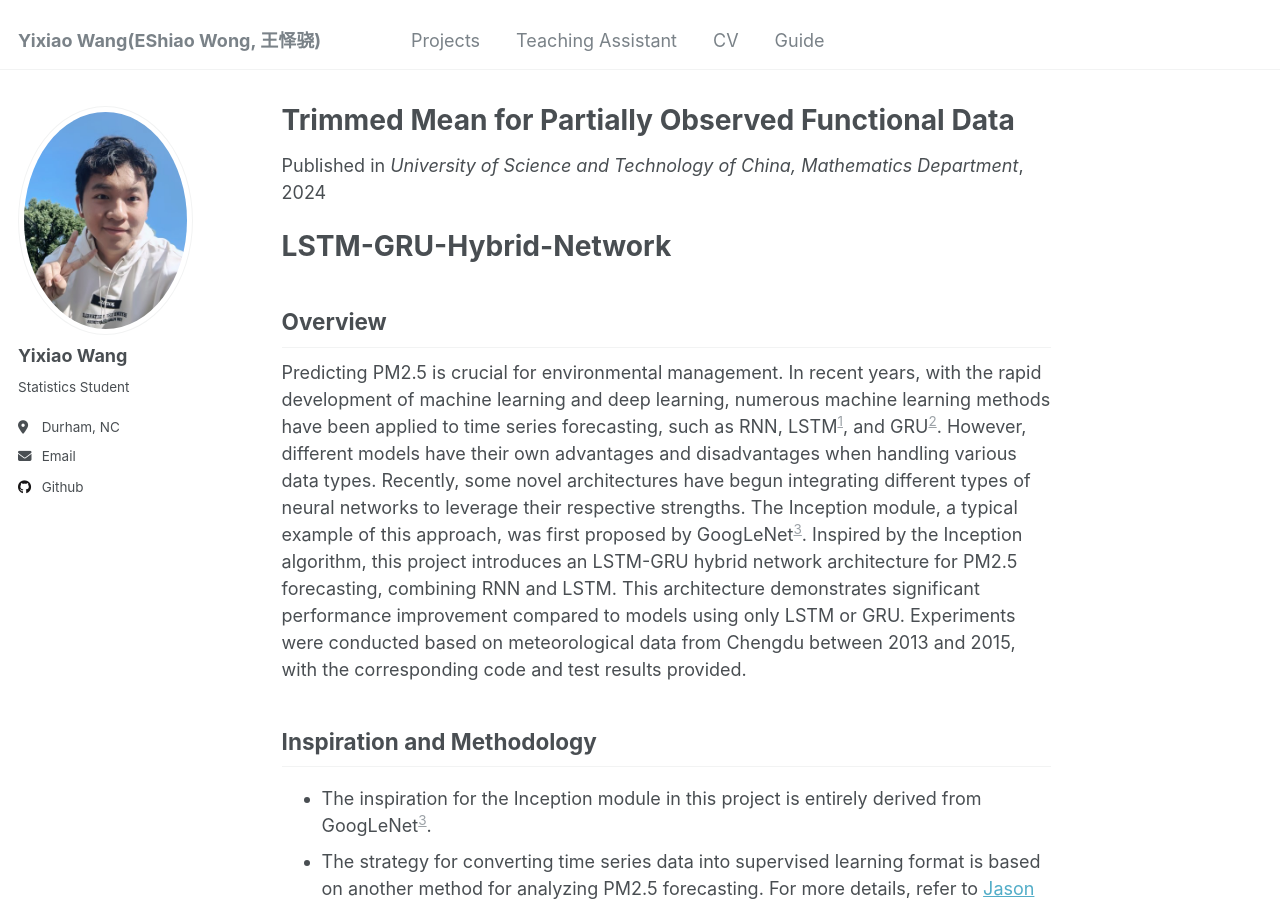
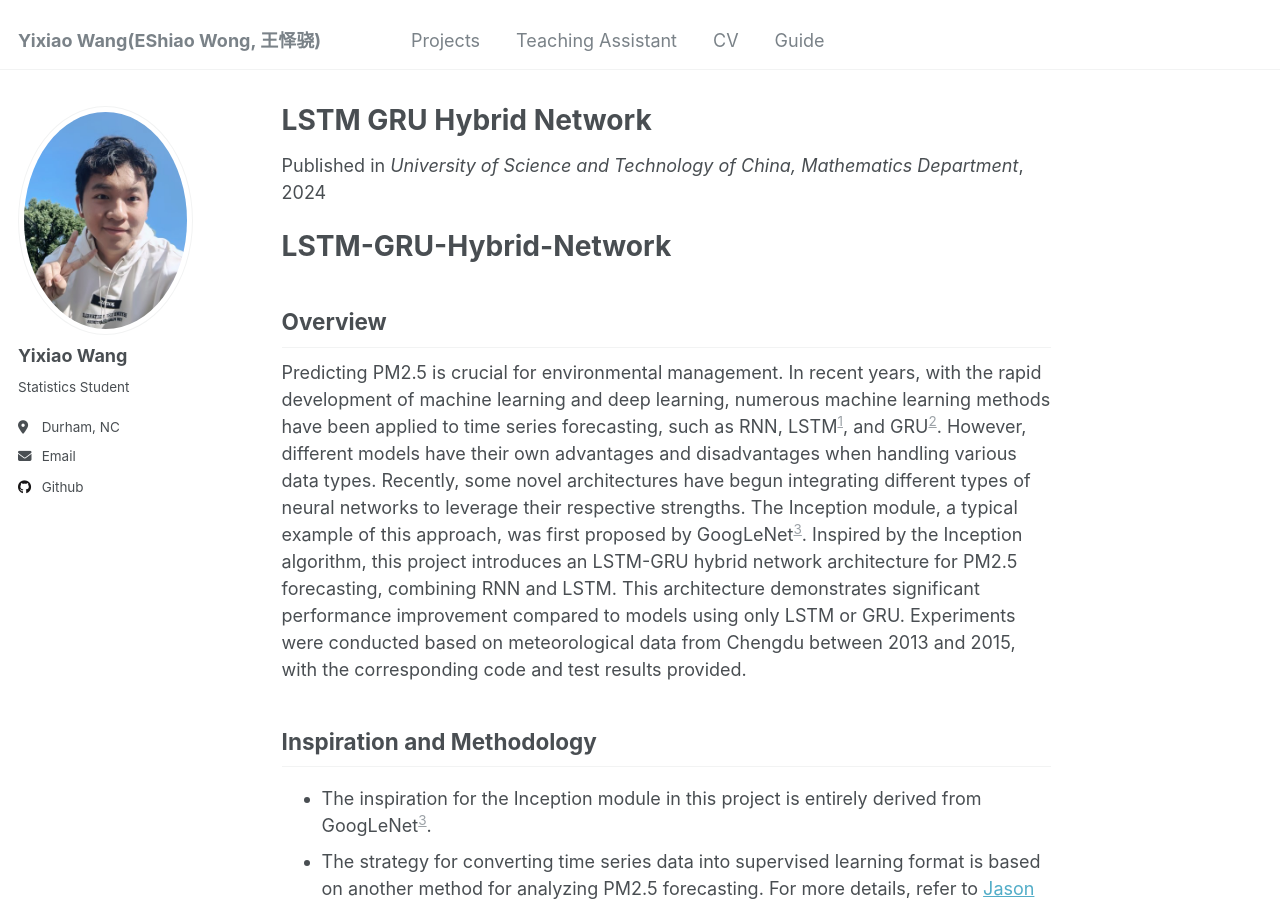
Before and after one commit to Yixiao-Wang-Stats/Yixiao-Wang-Stats.github.io, a Jekyll site: the page built from _projects/LSTM-GRU-Hybrid-Network.md, in a window 1280 px wide and 900 px high. Built offline with Jekyll 4.4.1, drawn with Linux system fonts in a browser that asks for light colours; nearby versions of some CDN libraries; library files that are not in the unit come from our copies; a script that is not in the unit is left out.

Commit message:
Update LSTM-GRU-Hybrid-Network.md

```diff
--- a/_projects/LSTM-GRU-Hybrid-Network.md
+++ b/_projects/LSTM-GRU-Hybrid-Network.md
@@ -1,5 +1,5 @@
 ---
-title: "Trimmed Mean for Partially Observed Functional Data"
+title: "LSTM GRU Hybrid Network"
 collection: projects
 type: "Project"
 permalink: /projects/LSTM-GRU-Hybrid-Network
```
